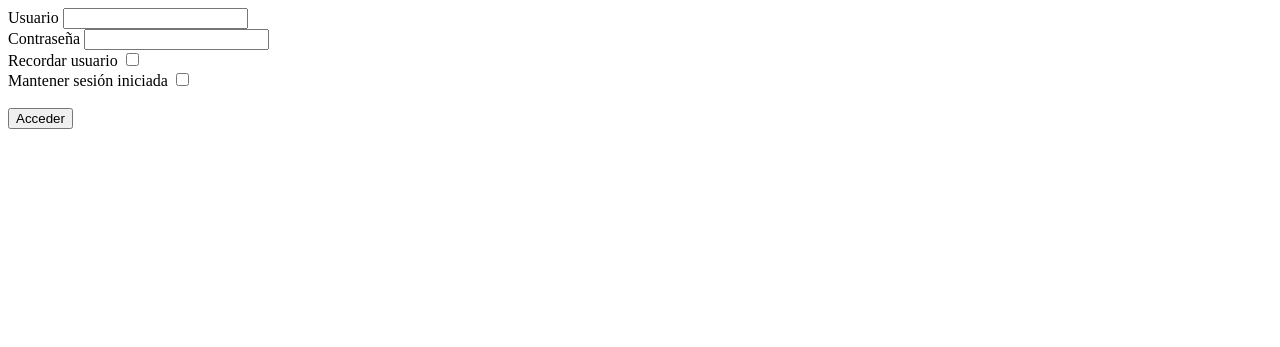
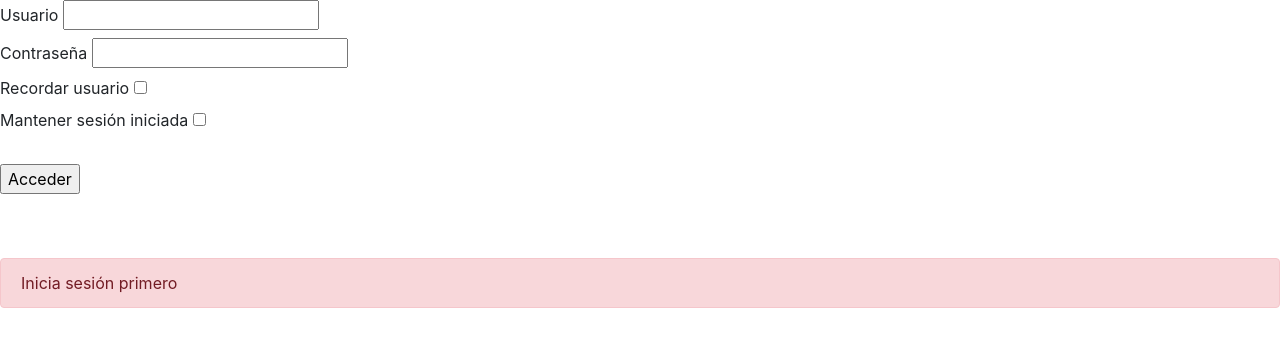
Before and after one commit to csanbardev/tareapresencial2, a PHP site: page /login.php?error=noiniciada in a window 1280 px wide. Shown: the top 347 px of the page. Run offline with PHP 8.4, Linux system fonts and the light colour scheme.

Commit message:
modificado el head y añadida una alerta con errores

```diff
--- a/a.php
+++ b/a.php
@@ -9,6 +9,6 @@
 ?>
 
 <?php require 'includes/head.php' ?>
-
+<button type="submit"><a href="logout.php">Cerrar sesión</a></button>
 <h1>Opción A</h1>
 <button type="submit"><a href="admin.php">Volver</a></button>
--- a/admin.php
+++ b/admin.php
@@ -16,7 +16,7 @@
 ?>
 
 <?php require 'includes/head.php' ?>
-
+<button type="submit"><a href="logout.php">Cerrar sesión</a></button>
 <?php
   if($_COOKIE['contadorAdmin']==1){
     echo "<h1>Bienvenido por primera vez, {$usuario}</h1>";
--- a/b.php
+++ b/b.php
@@ -9,5 +9,6 @@
 ?>
 
 <?php require 'includes/head.php' ?>
+<button type="submit"><a href="logout.php">Cerrar sesión</a></button>
 <h1>Opción B</h1>
 <button type="submit"><a href="admin.php">Volver</a></button>
--- a/c.php
+++ b/c.php
@@ -8,5 +8,6 @@
 
 ?>
 <?php require 'includes/head.php' ?>
+<button type="submit"><a href="logout.php">Cerrar sesión</a></button>
 <h1>Opción C</h1>
 <button type="submit"><a href="user.php">Volver</a></button>
--- a/d.php
+++ b/d.php
@@ -8,5 +8,6 @@
 
 ?>
 <?php require 'includes/head.php' ?>
+<button type="submit"><a href="logout.php">Cerrar sesión</a></button>
 <h1>Opción D</h1>
 <button type="submit"><a href="user.php">Volver</a></button>
--- a/frmLogin.php
+++ b/frmLogin.php
@@ -64,4 +64,17 @@
     }
   }
 
+
+
+  function mostrarError(){
+    if(isset($_GET['error'])){
+      if($_GET['error']=='noiniciada'){
+        echo "<br><div class='alert alert-danger'>Inicia sesión primero</div>";
+      }
+      if($_GET['error']=='credenciales'){
+        echo "<br><div class='alert alert-danger'>Credenciales incorrectas</div>";
+      }
+    }
+
+  }
 ?>
--- a/includes/head.php
+++ b/includes/head.php
@@ -15,5 +15,3 @@
   <script src="https://cdn.jsdelivr.net/npm/bootstrap@4.6.1/dist/js/bootstrap.bundle.min.js"></script>
   <title>Web PHP</title>
 </head>
-
-<button type="submit"><a href="logout.php">Cerrar sesión</a></button>
--- a/index.php
+++ b/index.php
@@ -6,7 +6,7 @@
     header("Location: user.php");
   }
   elseif(!$_SESSION['iniciada']){
-    header("Location: login.php");
+    header("Location: login.php?error=noiniciada");
   }else{ // redirige a la página principal de cada tipo
     header("Location: {$_SESSION['tipo']}.php");
   }
--- a/login.php
+++ b/login.php
@@ -1,5 +1,6 @@
 <?php
   require 'frmLogin.php';
+  require 'includes/head.php';
 ?>
 
 
@@ -23,3 +24,5 @@
   <br>
   <input type="submit" name="submit" value="Acceder">
 </form>
+  <br>
+  <?php mostrarError() ?>
--- a/user.php
+++ b/user.php
@@ -17,7 +17,7 @@
   }
 ?>
 <?php require 'includes/head.php' ?>
-
+<button type="submit"><a href="logout.php">Cerrar sesión</a></button>
 <?php
   if($_COOKIE['contadorUser']==1){
     echo "<h1>Bienvenido por primera vez, {$usuario}</h1>";
```
